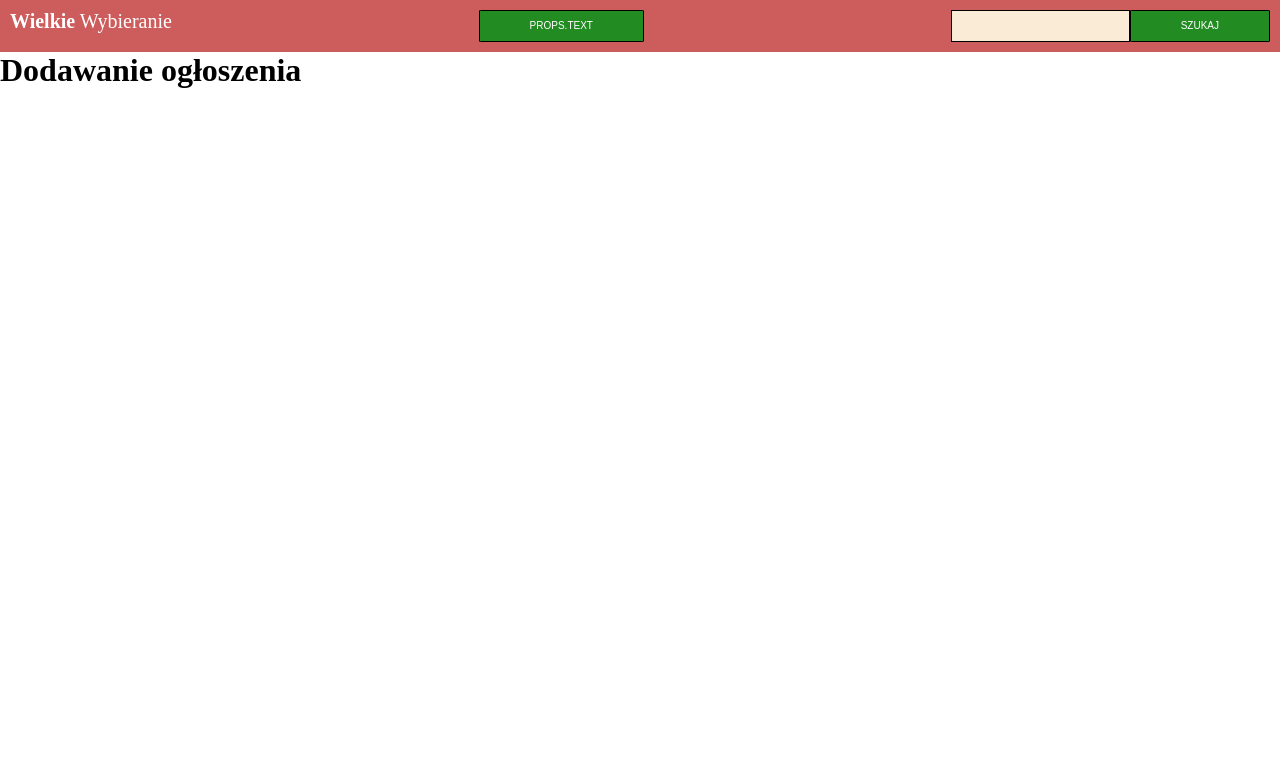
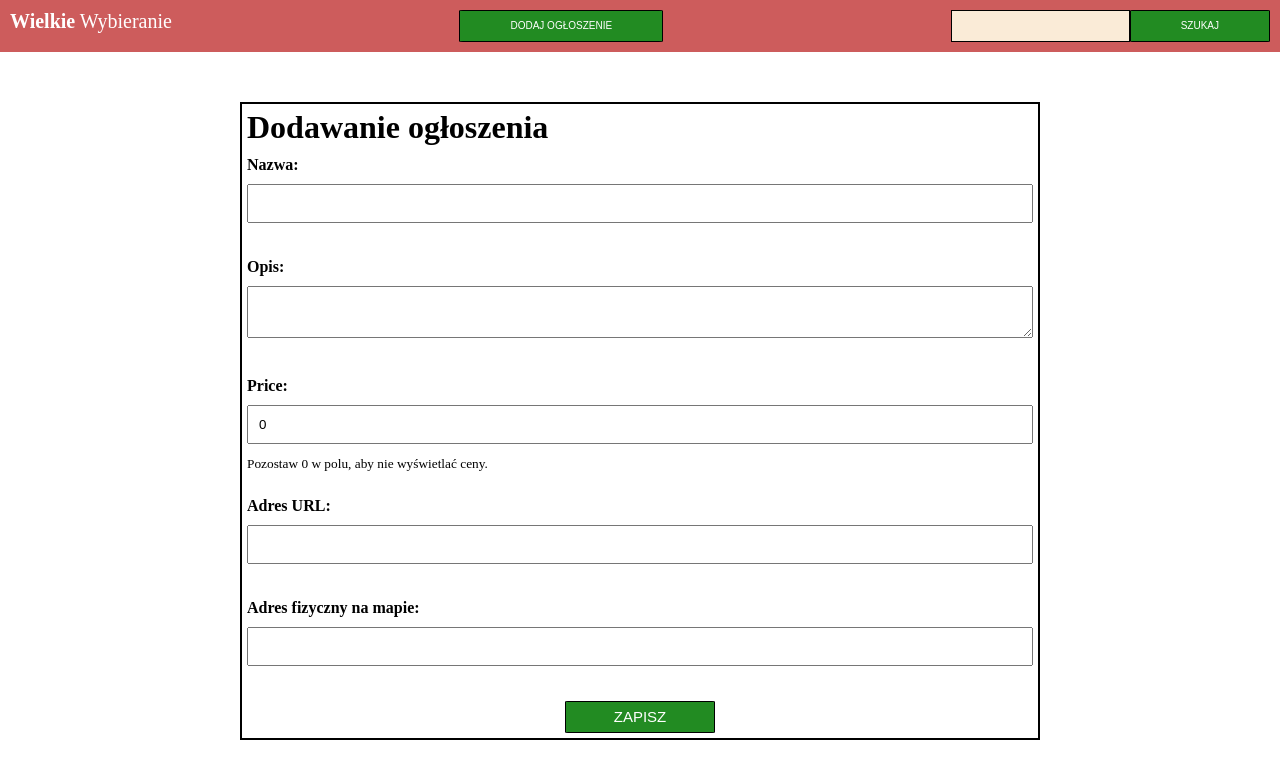
Before and after one commit to Arczmander1/AdsFront, a React (Create React App) app: page /add in a window 1280 px wide. Shown: the top 778 px of the page. Built offline with nearby package versions, Linux system fonts and the light colour scheme.

Commit message:
Added Form for adding adverts.

```diff
--- /dev/null
+++ b/src/components/addFrom/AddForm.css
@@ -0,0 +1,40 @@
+* {
+    margin: 0;
+    padding: 0;
+    box-sizing: border-box;
+}
+
+
+.add-form {
+    width: 800px;
+    margin: 50px auto;
+    border: black 2px solid;
+    padding: 5px;
+}
+
+.add-form label {
+    display: block;
+    font-weight: bold;
+    margin-top: 10px;
+    margin-bottom: 25px;
+
+}
+
+.add-form label small {
+    font-weight: normal;
+}
+
+.add-form input, .add-form textarea {
+    width: 100%;
+    padding: 10px;
+    margin-top: 10px;
+    margin-bottom: 10px;
+}
+
+.add-form button {
+    display: block;
+    padding: 5px;
+    width: 150px;
+    margin: 0 auto;
+    font-size: 15px;
+}
--- a/src/components/addFrom/AddForm.tsx
+++ b/src/components/addFrom/AddForm.tsx
@@ -1,7 +1,135 @@
-import React from "react";
+import React, {SyntheticEvent, useState} from "react";
+import {Btn} from "../common/Btn";
+import {geocode} from "../../utils/geocoding";
+
+import './AddForm.css';
 
 export const AddForm = () => {
-    return <form action="">
+    const [loading, setLoading] = useState(false);
+    const [id, setId] = useState('');
+
+    const saveAd = async (e: SyntheticEvent) => {
+        e.preventDefault();
+
+        setLoading(true);
+
+        try {
+
+            const {lat, lon} = await geocode(form.address);
+
+            const res = await fetch(`http://localhost:3001/ad`, {
+                method: 'POST',
+                headers: {
+                    'Content-Type': 'application/json',
+                },
+                body: JSON.stringify({
+                    ...form,
+                    lat,
+                    lon,
+                }),
+            });
+            const data = await res.json();
+
+            setId(data.id);
+
+        } finally {
+            setLoading(false);
+        }
+    };
+
+    const [form, setForm] = useState({
+        name: '',
+        description: '',
+        price: 0,
+        url: '',
+        address: '',
+    });
+
+    const updateForm = (key: string, value: any) => {
+        setForm(form => ({
+            ...form,
+            [key]: value,
+        }));
+    };
+
+    if (loading) {
+        return <h2>Trwa dodawanie ogłoszenia...</h2>;
+    }
+
+    if (id) {
+        return <h2>Twoje ogłoszenie "{form.name}" zostało poprawnie dodane do serwisu pod ID: {id}.</h2>;
+    }
+
+    return <form action="" className="add-form">
         <h1>Dodawanie ogłoszenia</h1>
+        <p>
+            <label>
+                Nazwa: <br/>
+                <input
+                    type="text"
+                    name="name"
+                    required
+                    maxLength={99}
+                value={form.name}
+                onChange = {e => updateForm('name', e.target.value)}
+                />
+            </label>
+        </p>
+
+        <p>
+            <label>
+                Opis: <br/>
+                <textarea
+                    name="description"
+                    maxLength={999}
+                    value={form.description}
+                    onChange={e => updateForm('description', e.target.value)}
+                />
+
+            </label>
+        </p>
+
+        <p>
+            <label>
+                Price: <br/>
+                <input
+                    type="number"
+                    name="price"
+                    required
+                    maxLength={99}
+                    value={form.price}
+                    onChange={e => updateForm('price', Number(e.target.value))}
+                />
+                <small>Pozostaw 0 w polu, aby nie wyświetlać ceny.</small>
+            </label>
+        </p>
+
+        <p>
+            <label>
+                Adres URL: <br/>
+                <input
+                    type="url"
+                    name="url"
+                    maxLength={99}
+                    value={form.url}
+                    onChange={e => updateForm('url', e.target.value)}
+                />
+            </label>
+        </p>
+
+        <p>
+            <label>
+                Adres fizyczny na mapie: <br/>
+                <input
+                    type="text"
+                    name="address"
+                    required
+                    value={form.address}
+                    onChange={e => updateForm('address', e.target.value)}
+                />
+            </label>
+        </p>
+
+        <Btn text="zapisz"/>
     </form>
 }
--- a/src/components/common/Btn.tsx
+++ b/src/components/common/Btn.tsx
@@ -10,6 +10,6 @@
 
 export const Btn = (props: Props) => (
     props.to
-            ? <Link className="btn" to={props.to}>props.text</Link>
+            ? <Link className="btn" to={props.to}>{props.text}</Link>
             :   <button>{props.text}</button>
 );
--- /dev/null
+++ b/src/utils/geocoding.ts
@@ -0,0 +1,12 @@
+export const geocode = async (address: string): Promise<{
+    lat: number;
+    lon: number;
+}> => {
+    const geoRes = await fetch(`https://nominatim.openstreetmap.org/search?format=json&q=${encodeURIComponent(address)}`);
+    const geoData = await geoRes.json();
+
+    const lat = parseFloat(geoData[0].lat);
+    const lon = parseFloat(geoData[0].lon);
+
+    return {lat, lon};
+}
```
